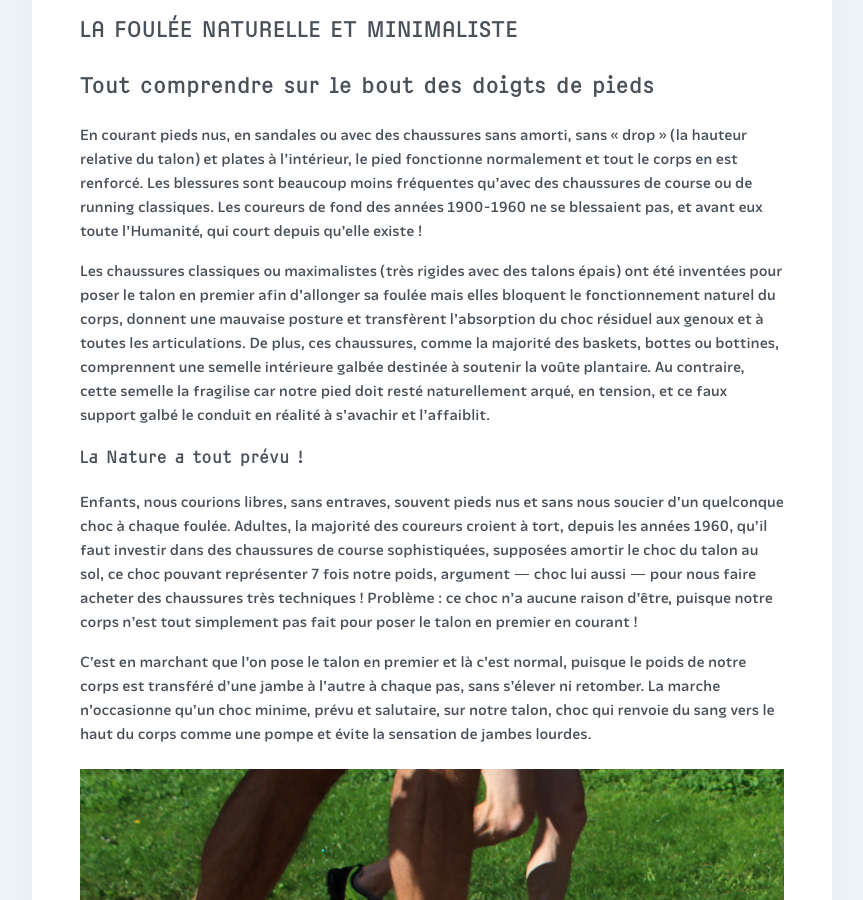
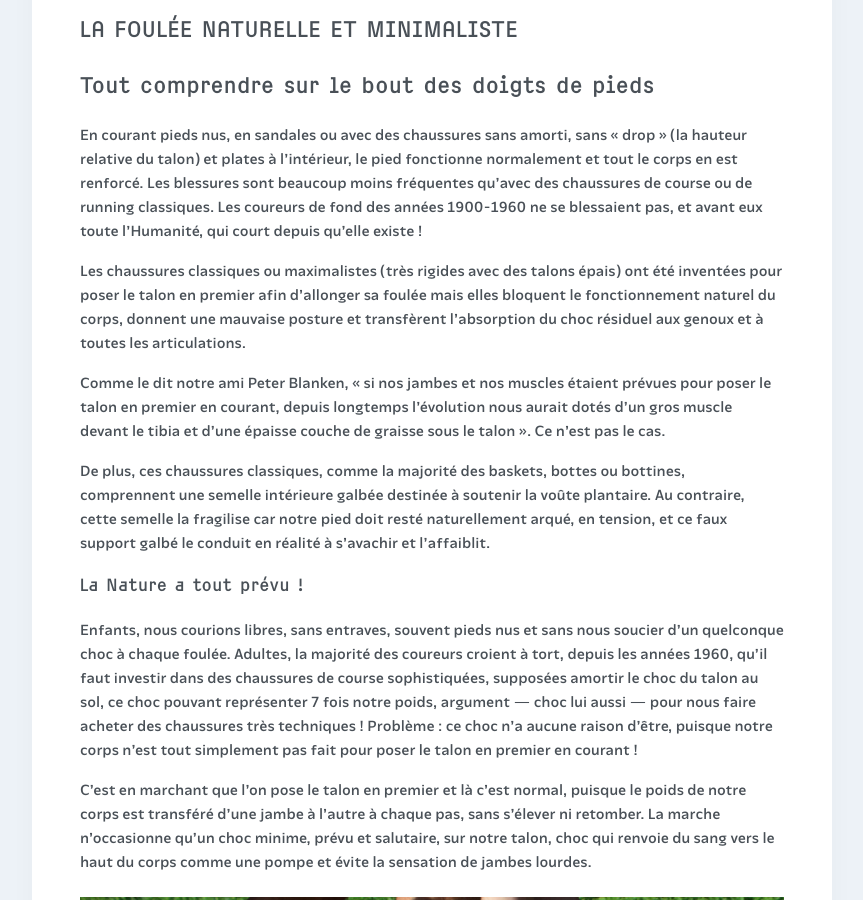
Before and after one commit to courirpaleo/courirpaleo.github.io, a Jekyll site: the page built from _pages-secondary/foulee-naturelle.md, in a window 1280 px wide and 900 px high, scrolled down 563 px. Shown: the whole window, without its empty margins (208-1071 px from the left). Built offline with Jekyll 4.4.1, drawn with Linux system fonts in a browser that asks for light colours; some web fonts are replaced; some of the changed text lies outside the part shown.

Commit message:
Update foulee-naturelle.md

```diff
--- a/_pages-secondary/foulee-naturelle.md
+++ b/_pages-secondary/foulee-naturelle.md
@@ -9,7 +9,11 @@ summary: Tout comprendre sur le bout des doigts de pieds
 
 En courant pieds nus, en sandales ou avec des chaussures sans amorti, sans «&nbsp;drop&nbsp;» (la hauteur relative du talon) et plates à l'intérieur, le pied fonctionne normalement et tout le corps en est renforcé. Les blessures sont beaucoup moins fréquentes qu'avec des chaussures de course ou de running classiques.  Les coureurs de fond des années 1900-1960 ne se blessaient pas, et avant eux toute l'Humanité, qui court depuis qu'elle existe&nbsp;!
 
-Les chaussures classiques ou maximalistes (très rigides avec des talons épais) ont été inventées pour poser le talon en premier afin d'allonger sa foulée mais elles bloquent le fonctionnement naturel du corps, donnent une mauvaise posture et transfèrent l'absorption du choc résiduel aux genoux et à toutes les articulations. De plus, ces chaussures, comme la majorité des baskets, bottes ou bottines, comprennent une semelle intérieure galbée destinée à soutenir la voûte plantaire. Au contraire, cette semelle la fragilise car notre pied doit resté naturellement arqué, en tension, et ce faux support galbé le conduit en réalité à s'avachir et l'affaiblit.
+Les chaussures classiques ou maximalistes (très rigides avec des talons épais) ont été inventées pour poser le talon en premier afin d'allonger sa foulée mais elles bloquent le fonctionnement naturel du corps, donnent une mauvaise posture et transfèrent l'absorption du choc résiduel aux genoux et à toutes les articulations.
+
+Comme le dit notre ami Peter Blanken, «&nbsp;si nos jambes et nos muscles étaient prévues pour poser le talon en premier en courant, depuis longtemps l'évolution nous aurait dotés d'un gros muscle devant le tibia et d'une épaisse couche de graisse sous le talon&nbsp;». Ce n'est pas le cas.
+
+De plus, ces chaussures classiques, comme la majorité des baskets, bottes ou bottines, comprennent une semelle intérieure galbée destinée à soutenir la voûte plantaire. Au contraire, cette semelle la fragilise car notre pied doit resté naturellement arqué, en tension, et ce faux support galbé le conduit en réalité à s'avachir et l'affaiblit.
 
 ### La Nature a tout prévu&nbsp;!
 
```
Also changed, not shown: other parts of _pages-secondary/foulee-naturelle.md (+1 -1 lines).
